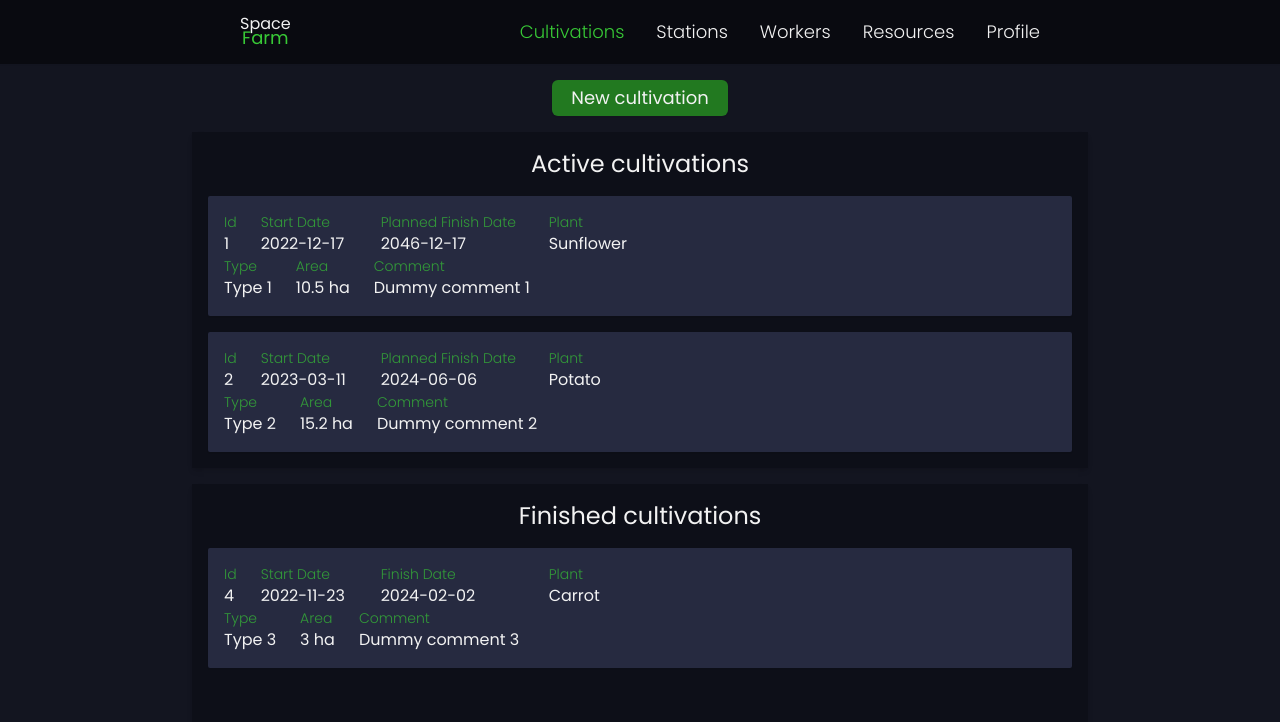
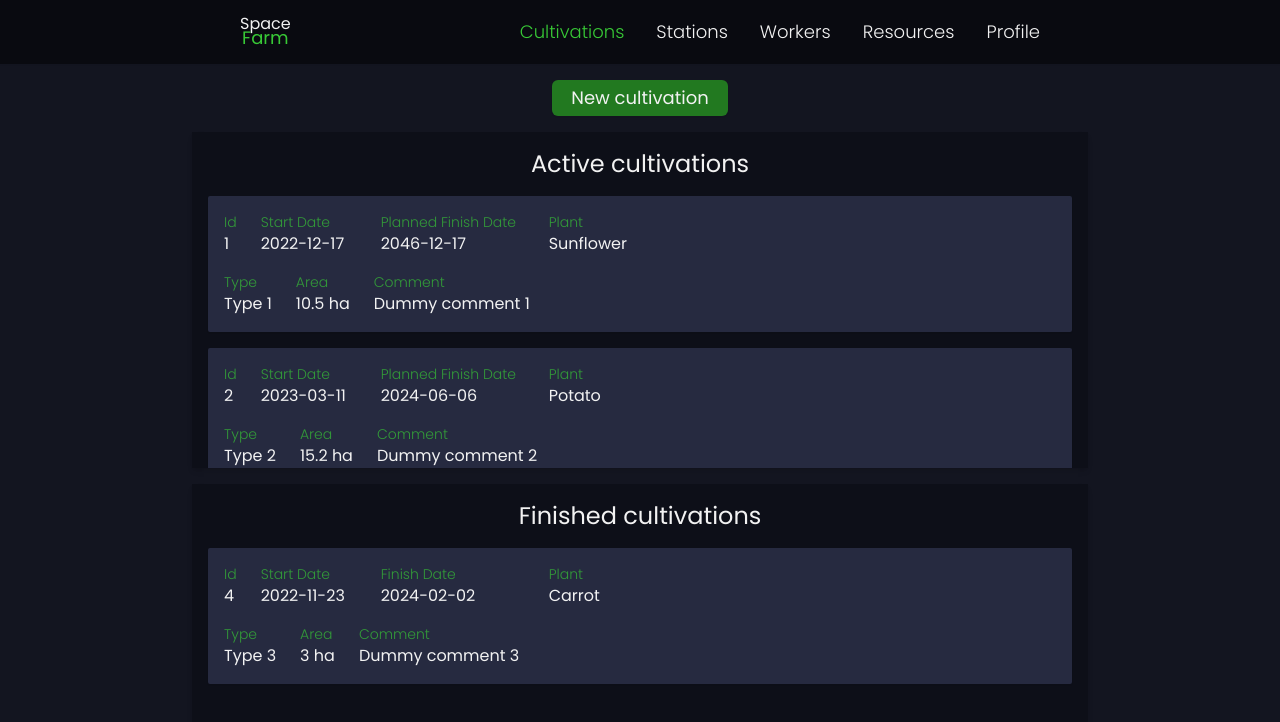
Before and after one commit to Fijalkowskim/Space-Farm-Managment-System, a React (Create React App) app in the folder frontend/: page / in a window 1280 px wide. Both pictures are taken after typing "Sample", "Sample123" into the empty fields and a click on the button "Login". Shown: the top 722 px of the page. Built offline with nearby package versions, Linux system fonts and the light colour scheme.

Commit message:
Proper vertical display button navigation

```diff
--- a/frontend/src/components/verticalScrollableDisplay/DisplayCard.jsx
+++ b/frontend/src/components/verticalScrollableDisplay/DisplayCard.jsx
@@ -4,9 +4,12 @@ import WorkerCard from "./displayCards/WorkerCard";
 import { NavLink } from "react-router-dom";
 import StationCard from "./displayCards/StationCard";
 
-function DisplayCard({ data, contentType, navigateTo }) {
+function DisplayCard({ data, contentType }) {
   return (
-    <button className="flex flex-row items-center flex-wrap justify-start gap-2 p-4 text-text-50 bg-background-800 hover:bg-background-800/80 transition-colors rounded-sm shadow-sm w-full text-base">
+    <NavLink
+      to={data.id ? `${contentType}/${data.id}` : "/"}
+      className="flex flex-row items-center flex-wrap justify-start gap-2 p-4 text-text-50 bg-background-800 hover:bg-background-800/80 transition-colors rounded-sm shadow-sm w-full text-base"
+    >
       {contentType === "cultivation" ? (
         <CultivationCard data={data} />
       ) : contentType === "worker" ? (
@@ -22,7 +25,7 @@ function DisplayCard({ data, contentType, navigateTo }) {
       ) : contentType === "reading" ? (
         <div>Reading Card</div>
       ) : null}
-    </button>
+    </NavLink>
   );
 }
 
--- a/frontend/src/components/verticalScrollableDisplay/VertivalScrollableDisplay.jsx
+++ b/frontend/src/components/verticalScrollableDisplay/VertivalScrollableDisplay.jsx
@@ -7,6 +7,7 @@ function VertivalScrollableDisplay({
   entries,
   className,
   contentType,
+  navigateTo,
 }) {
   return (
     <div
@@ -18,7 +19,12 @@ function VertivalScrollableDisplay({
       <h1 className="">{header}</h1>
       {entries.length > 0 ? (
         entries.map((entry) => (
-          <DisplayCard key={entry.id} data={entry} contentType={contentType} />
+          <DisplayCard
+            key={entry.id}
+            data={entry}
+            contentType={contentType}
+            navigateTo={navigateTo ?? "/"}
+          />
         ))
       ) : (
         <p className="text-base font-light -mt-3 opacity-70">No data yet</p>
--- a/frontend/src/components/verticalScrollableDisplay/displayCards/CultivationCard.jsx
+++ b/frontend/src/components/verticalScrollableDisplay/displayCards/CultivationCard.jsx
@@ -6,7 +6,7 @@ function CultivationCard({ data }) {
   const finished = data.realFinishDate !== undefined;
   if (data === null) return;
   return (
-    <NavLink to={`/cultivation/${data.id}`}>
+    <>
       <div className="flex flex-row md:flex-nowrap flex-wrap items-center justify-start gap-6 w-full">
         <DisplayCardAttribute label="Id" value={data.id} />
         <DisplayCardAttribute
@@ -25,12 +25,12 @@ function CultivationCard({ data }) {
 
         <DisplayCardAttribute label="Plant" value={data.plant} />
       </div>
-      <div className="flex flex-row md:flex-nowrap flex-wrap items-center justify-start gap-6 w-full">
+      <div className="flex flex-row md:flex-nowrap flex-wrap items-center justify-start gap-6 w-full mt-2">
         <DisplayCardAttribute label="Type" value={data.type} />
         <DisplayCardAttribute label="Area" value={`${data.area} ha`} />
         <DisplayCardAttribute label="Comment" value={data.comment ?? "-"} />
       </div>
-    </NavLink>
+    </>
   );
 }
 
```
